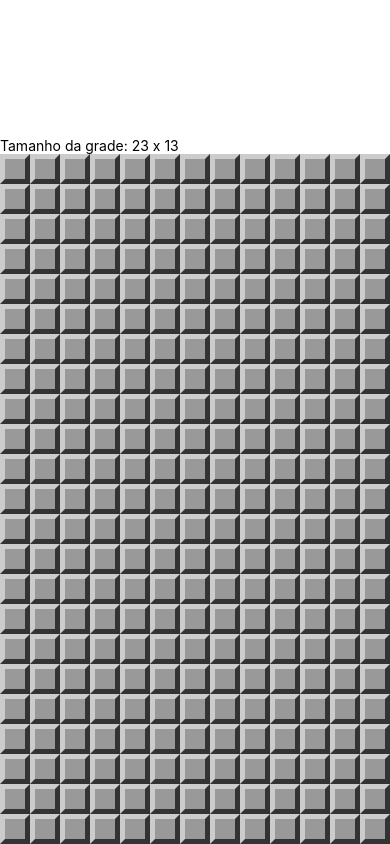
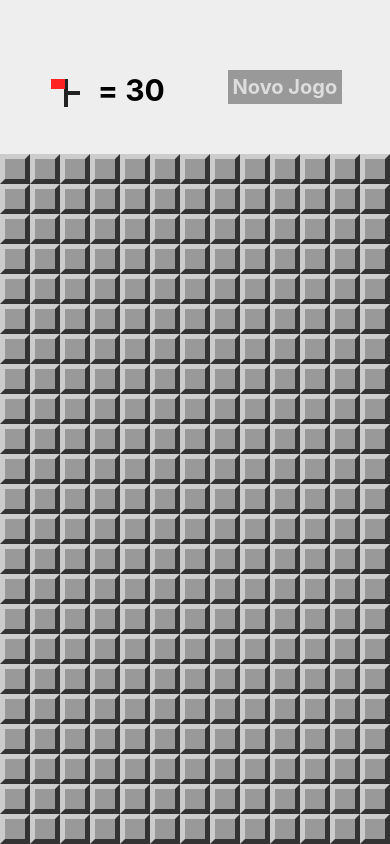
Before and after one commit to higorsantana-omega/Minefield, a React Native app: screen / in a window 390 px wide. Built offline with nearby package versions, Linux system fonts and the light colour scheme.

Commit message:
feat: implemented the header in the app

```diff
--- a/App.js
+++ b/App.js
@@ -4,6 +4,7 @@
 import Field from "./src/components/Field";
 import { params } from "./src/params";
 import MineField from "./src/components/MineField";
+import Header from "./src/components/Header";
 import {
   createMinedBoard,
   cloneBoard,
@@ -12,6 +13,7 @@
   showMines,
   wonGame,
   invertFlag,
+  flagsUsed,
 } from "./src/logicGame";
 
 export default class App extends Component {
@@ -69,10 +71,7 @@
   render() {
     return (
       <View style={styles.container}>
-        <Text>
-          Tamanho da grade: {params.getRowsAmount()} x{" "}
-          {params.getColumnsAmount()}
-        </Text>
+        <Header flagsLeft={this.minesAmount() - flagsUsed(this.state.board) } onNewGame={() => this.setState(this.createState())} />
         <View style={styles.board}>
           <MineField
             board={this.state.board}
```
